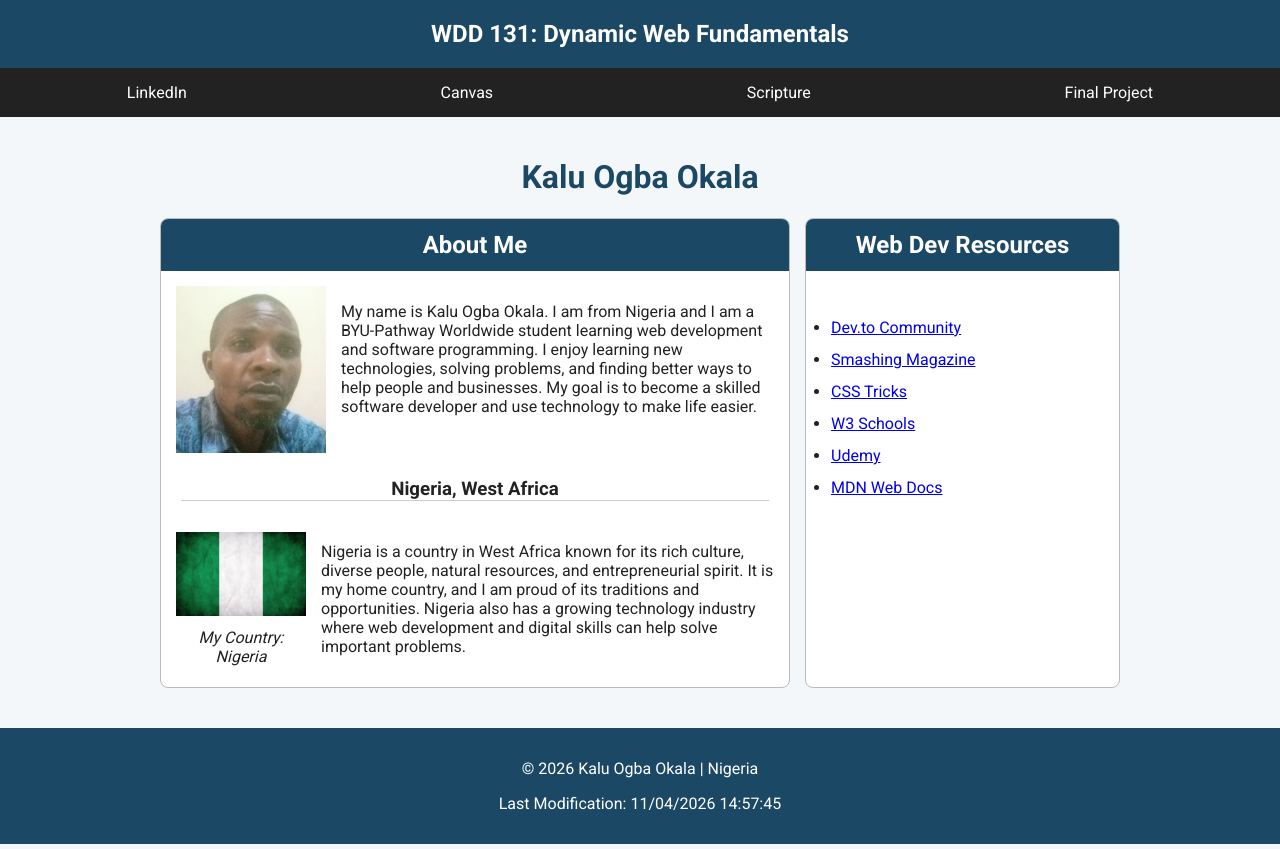
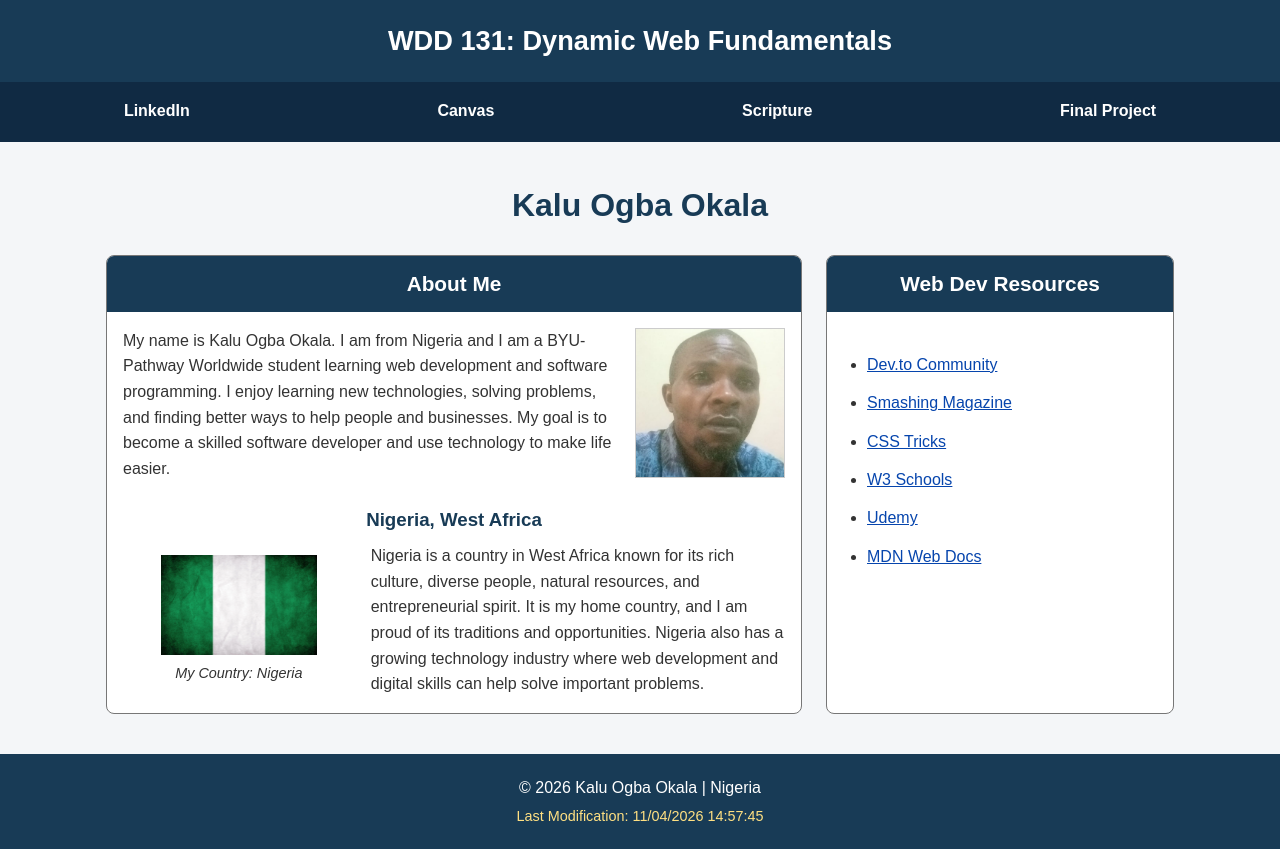
Before and after one commit to KaluOgbaOkala/wdd131, a plain HTML site: page index.html in a window 1280 px wide. Drawn offline with Linux system fonts and the light colour scheme.

Commit message:
Complete WDD 131 home page

```diff
--- a/styles/base.css
+++ b/styles/base.css
@@ -1,155 +1,225 @@
-@import url('https://fonts.googleapis.com/css2?family=Roboto:wght@400;500;700&display=swap');
-
+/* General page settings */
 * {
     box-sizing: border-box;
 }
 
 body {
-font-family: 'Roboto', sans-serif;
     margin: 0;
-background-color: #f4f7fa;
-color: #222;
+    font-family: Arial, Helvetica, sans-serif;
+    line-height: 1.6;
+    color: #333;
+    background-color: #f4f6f8;
 }
 
+/* Header */
 header {
-background-color: #1b4965;
+    background-color: #183b56;
     color: white;
 }
 
 #course-title {
     display: block;
     text-align: center;
-padding: 20px;
-font-size: 1.5rem;
+    padding: 1.2rem;
+    font-size: 1.7rem;
     font-weight: bold;
 }
 
+/* Navigation */
 nav {
     display: flex;
     justify-content: space-around;
-background-color: #222;
+    align-items: center;
+    background-color: #102a43;
 }
 
 nav a {
     color: white;
     text-decoration: none;
-padding: 15px;
-text-align: center;
+    padding: 1rem;
+    font-weight: bold;
+    border-bottom: 3px solid transparent;
 }
 
 nav a:hover {
-background-color: #e0e0e0;
-color: #1b4965;
+    background-color: #d9e2ec;
+    color: #102a43;
+    border-bottom-color: #f0c75e;
 }
 
+/* Main content */
 main {
-max-width: 1000px;
+    max-width: 1100px;
     margin: 0 auto;
-padding: 20px;
+    padding: 1rem;
 }
 
 h1 {
     text-align: center;
-color: #1b4965;
+    color: #183b56;
+    margin-bottom: 1.5rem;
 }
 
+/* Main two-column layout */
 .main-grid {
     display: grid;
     grid-template-columns: 2fr 1fr;
-gap: 15px;
+    gap: 1.5rem;
+    align-items: stretch;
 }
 
+/* Cards */
 .card {
-border: 1px solid #bbb;
+    background-color: white;
+    border: 1px solid #777;
     border-radius: 8px;
     overflow: hidden;
-background-color: white;
 }
 
 .card h2 {
-background-color: #1b4965;
+    background-color: #183b56;
     color: white;
     text-align: center;
-padding: 12px;
     margin: 0;
+    padding: 0.7rem;
+    font-size: 1.3rem;
 }
 
+/* About Me section */
 .about-content {
-padding: 15px;
     display: flex;
-gap: 15px;
+    flex-direction: row-reverse;
     align-items: flex-start;
+    gap: 1rem;
+    padding: 1rem;
+}
+
+.about-content p {
+    flex: 1;
+    margin: 0;
 }
 
 .profile {
     width: 150px;
-height: auto;
+    height: 150px;
+    object-fit: cover;
+    border: 1px solid #ccc;
+    flex-shrink: 0;
 }
 
+/* Nigeria heading */
 .about-me h3 {
     text-align: center;
-border-bottom: 1px solid #ccc;
-margin: 10px 20px;
+    color: #183b56;
+    margin: 0.5rem 1rem;
 }
 
+hr {
+    width: 85%;
+    border: none;
+    border-top: 1px solid #aaa;
+}
+
+/* Country section */
 .country-content {
     display: flex;
-gap: 15px;
-padding: 15px;
     align-items: center;
+    gap: 1rem;
+    padding: 0 1rem 1rem;
 }
 
 .country-content figure {
+    flex: 0 0 35%;
     margin: 0;
     text-align: center;
-min-width: 130px;
 }
 
 .country-content img {
-width: 130px;
-height: auto;
+    width: 100%;
+    height: 100px;
+    object-fit: contain;
 }
 
-figcaption {
+.country-content figcaption {
     font-style: italic;
-margin-top: 8px;
+    font-size: 0.9rem;
 }
 
-.resources ul {
-padding: 25px;
-line-height: 2;
+.country-content p {
+    flex: 1;
+    margin: 0;
 }
 
-footer {
-background-color: #1b4965;
-color: white;
-text-align: center;
-padding: 15px;
-margin-top: 20px;
+/* Web development resources */
+.resources ul {
+    padding: 1.5rem 1rem 1rem 2.5rem;
 }
 
-/* Responsive design for smaller screens */
+.resources li {
+    margin-bottom: 0.8rem;
+}
 
+.resources a {
+    color: #0645ad;
+}
+
+.resources a:hover {
+    color: #a12b16;
+}
+
+/* Footer */
+footer {
+    margin-top: 1.5rem;
+    padding: 1rem;
+    text-align: center;
+    background-color: #183b56;
+    color: white;
+}
+
+footer p {
+    margin: 0.3rem;
+}
+
+#lastModified {
+    color: #ffe082;
+    font-size: 0.9rem;
+}
+
+/* Mobile phone and small screens */
 @media screen and (max-width: 700px) {
 
+    #course-title {
+        font-size: 1.3rem;
+    }
+
+    nav {
+        flex-direction: column;
+        text-align: center;
+    }
+
+    nav a {
+        width: 100%;
+    }
 
     .main-grid {
         grid-template-columns: 1fr;
     }
 
-nav {
-    flex-direction: column;
-}
-
-.about-content,
-.country-content {
+    .about-content {
         flex-direction: column;
         align-items: center;
     }
 
     .profile {
-    width: 180px;
+        width: 150px;
+        height: 150px;
     }
 
+    .country-content {
+        flex-direction: column;
+    }
 
+    .country-content figure {
+        width: 80%;
     }
+}
```
Lines whose indentation alone changed are shown as unchanged.
